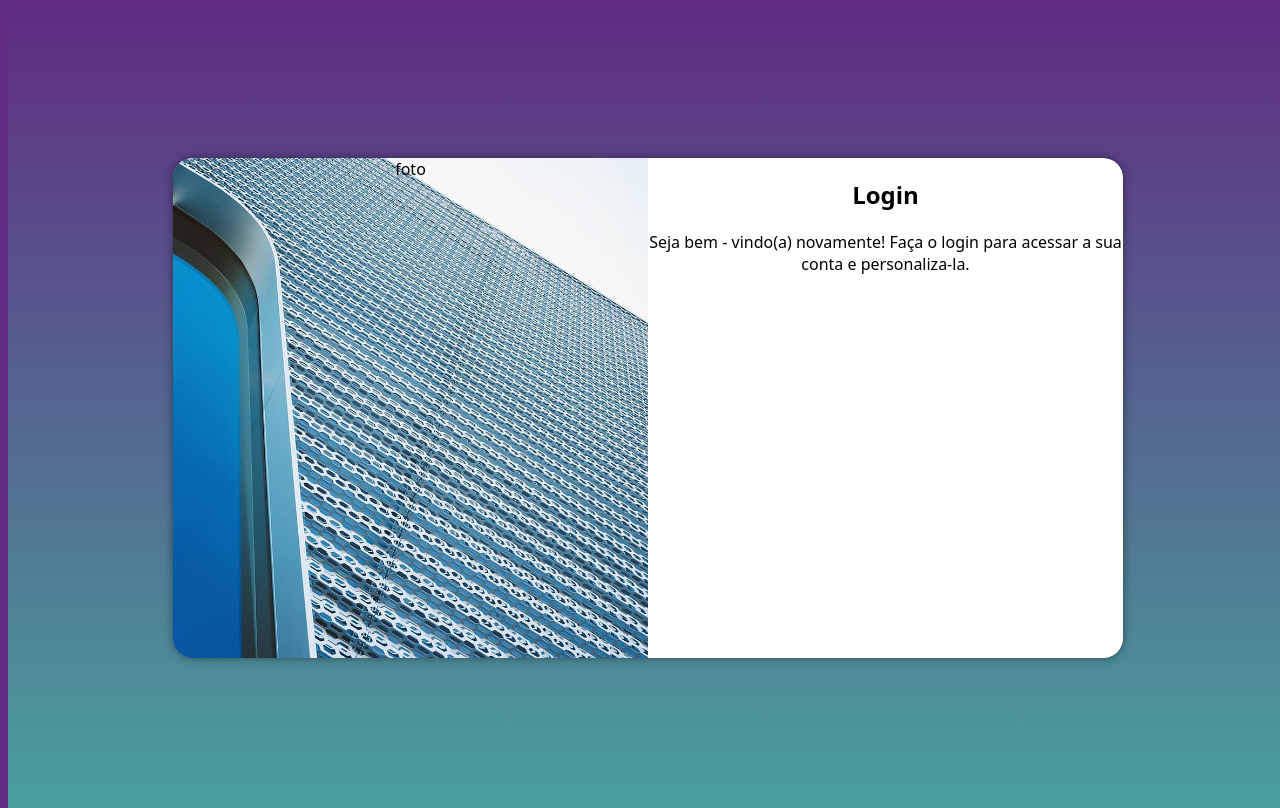
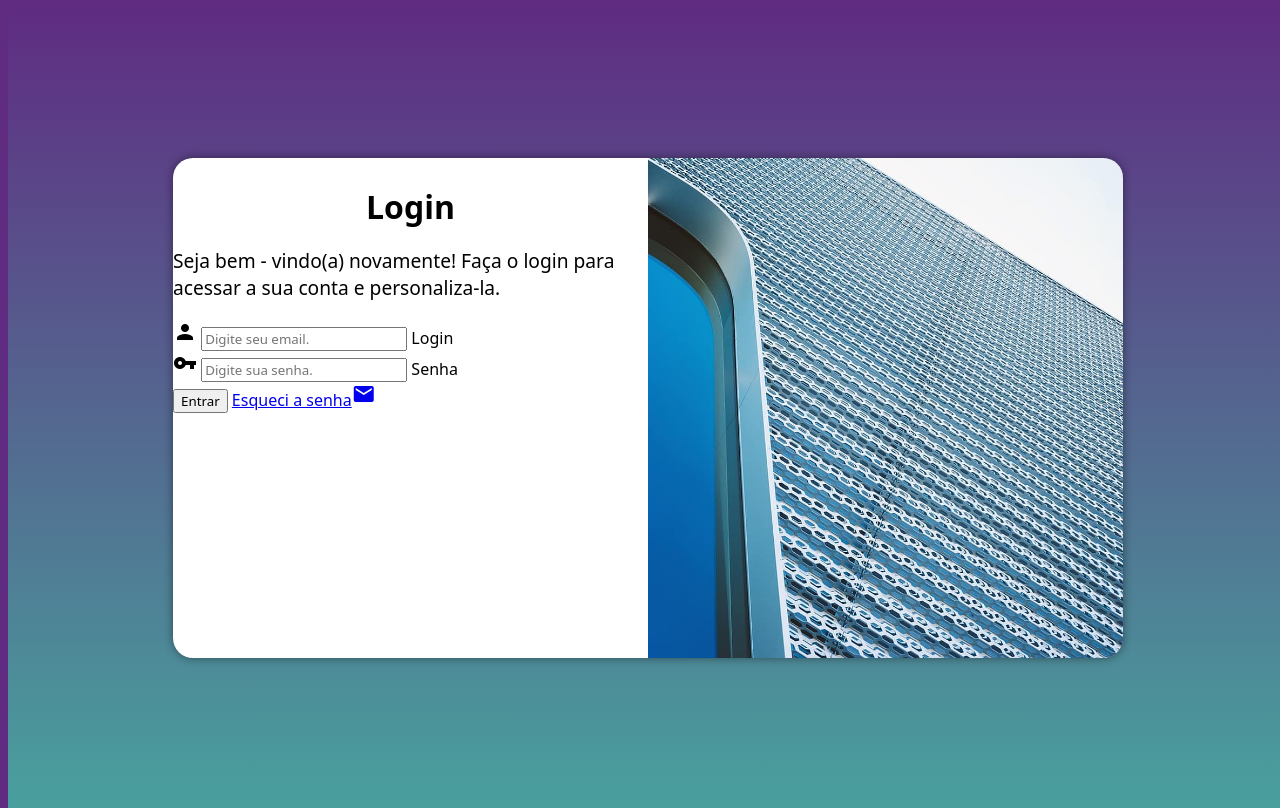
Before and after one commit to andreribeiro1976/projeto-login, a plain HTML site: page index.html in a window 1280 px wide. Drawn offline with Linux system fonts and the light colour scheme.

Commit message:
atualizacao

```diff
--- a/estilos/media-query.css
+++ b/estilos/media-query.css
@@ -28,16 +28,21 @@
         width:950px;
     }
     section#login > div#imagem {
-        float:left;
+        float: right;
         width: 50%;
         height: 100%;
 
     }
     section#login > div#formulario {
-        float:right;
+        float: left;
         width: 50%;
         height: 100%;
 
     }
-
+    div#formulario > h1 {
+        font-size: 2em;
+    }
+    div#formulario > p {
+        font-size: 1.2em;
+    }
 }
--- a/estilos/style.css
+++ b/estilos/style.css
@@ -24,7 +24,6 @@ section#login {
     position: absolute;
     background-color: white;
     border-radius: 20px;
-    text-align: center;
     height: 500px;
     width: 250px;
     top: 50%;
@@ -41,3 +40,10 @@ div#imagem {
     height: 200px;
     background-position: left bottom;
 }
+div#formulario > h1 {
+    text-align: center;
+    margin-bottom: 10px;
+}
+div#formulario > p {
+    font-size: 0.8em;
+}
--- a/index.html
+++ b/index.html
@@ -3,6 +3,8 @@
 <head>
     <meta charset="UTF-8">
     <meta name="viewport" content="width=device-width, initial-scale=1.0">
+    <link href="https://fonts.googleapis.com/icon?family=Material+Icons"
+      rel="stylesheet">
     <link rel="stylesheet" href="estilos/style.css">
     <link rel="stylesheet" href="estilos/media-query.css">
     <title>Tela Login</title>
@@ -11,11 +13,27 @@
     <main>
         <section id="login">
             <div id="imagem">
-                foto
+
             </div>
             <div id="formulario">
                 <h1>Login</h1>
                 <p>Seja bem - vindo(a) novamente! Faça o login para acessar a sua conta e personaliza-la.</p>
+                <form action="login.php" method="post" autocomplete="on">
+                    <div class="campo">
+                        <i class="material-icons">person</i>
+                        <input type="email" name="login" id="ilogin" placeholder="Digite seu email." autocomplete="email" required maxlength="30">
+                        <label for="ilogin">Login</label>
+                    </div>
+                    <div class="campo">
+                        <i class="material-icons">vpn_key</i>
+                        <input type="password" name="senha" id="isenha" placeholder="Digite sua senha." autocomplete="current-password" required minlength="8" maxlength="20">
+                        <label for="isenha">Senha</label>
+                    </div>
+                    <input type="submit" value="Entrar">
+                    <a href="Esqueci a senha">Esqueci a senha<i class="material-icons">mail</i>
+                    </a>
+
+                </form>
             </div>
         </section>
     </main>
```
